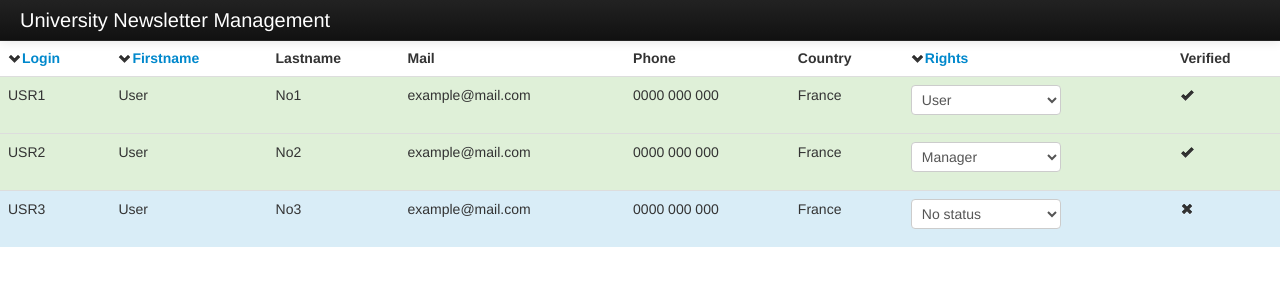
After one commit to djiworks/NR_newsletter, a PHP site: page /admin.php in a window 1280 px wide. The commit adds this page. Shown: the top 306 px of the page. Run offline with PHP 8.4, Linux system fonts and the light colour scheme.

Commit message:
creation page administration

```diff
--- /dev/null
+++ b/univnews/admin.php
@@ -0,0 +1,116 @@
+<!DOCTYPE html>
+<html>
+	<head>
+		<title>University Newsletter Management</title>
+		<meta name="viewport" content="width=device-width, initial-scale=1.0">
+		<!-- Bootstrap -->
+		<link href="./bootstrap/css/bootstrap.min.css" rel="stylesheet" media="screen">
+		<style type="text/css">
+			body {
+				padding-top: 40px;
+				padding-bottom: 40px;
+			}
+
+			.form-signin {
+				max-width: 300px;
+				margin: 100px auto 20px;
+			}
+			.form-signin .form-signin-heading,
+			.form-signin .checkbox {
+				margin-bottom: 10px;
+			}
+			.form-signin input[type="text"],
+			.form-signin input[type="password"] {
+				font-size: 16px;
+				height: auto;
+				margin-bottom: 15px;
+				padding: 7px 9px;
+			}
+		</style>
+	</head>
+	<body>
+		<div class="navbar navbar-inverse navbar-fixed-top">
+			<div class="navbar-inner">
+				<div class="container-fluid">
+					<button type="button" class="btn btn-navbar" data-toggle="collapse" data-target=".nav-collapse">
+						<span class="icon-bar"></span>
+						<span class="icon-bar"></span>
+						<span class="icon-bar"></span>
+					</button>
+					<a class="brand" href="index.php">University Newsletter Management</a>
+				</div>
+			</div>
+		</div>
+
+		<table class="table table-hover">
+    		<thead>
+	    		<tr>
+	    			<th><a><i class="icon-chevron-down"></i>Login</a></th>
+	    			<th><a><i class="icon-chevron-down"></i>Firstname</a></th>
+		    		<th>Lastname</th>
+		    		<th>Mail</th>
+		    		<th>Phone</th>
+		    		<th>Country</th>
+		    		<th><a><i class="icon-chevron-down"></i>Rights</a></th>
+		    		<th>Verified</th>
+	    		</tr>
+    		</thead>
+    		<tbody>
+    			<tr class="success">
+	    			<td>USR1</td>
+	    			<td>User</td>
+	    			<td>No1</td>
+	    			<td>example@mail.com</td>
+	    			<td>0000 000 000</td>
+	    			<td>France</td>
+	    			<td>
+					    <select name="Right" id="Right" class="input-medium">
+							<option value="NoRef">No status</option>
+							<option value="User" selected>User</option>
+							<option value="Manager">Manager</option>
+							<option value="Admin">Admin</option>
+						</select>
+	    			</td>
+	    			<td><i class="icon-ok"></i></td>
+	    		</tr>
+	    		<tr class="success">
+	    			<td>USR2</td>
+	    			<td>User</td>
+	    			<td>No2</td>
+	    			<td>example@mail.com</td>
+	    			<td>0000 000 000</td>
+	    			<td>France</td>
+	    			<td>
+			            <select name="Right" id="Right" class="input-medium">
+							<option value="NoRef">No status</option>
+							<option value="User">User</option>
+							<option value="Manager" selected>Manager</option>
+							<option value="Admin">Admin</option>
+						</select>
+	    			</td>
+	    			<td><i class="icon-ok"></i></td>
+	    		</tr>
+	    		<tr class="info">
+	    			<td>USR3</td>
+	    			<td>User</td>
+	    			<td>No3</td>
+	    			<td>example@mail.com</td>
+	    			<td>0000 000 000</td>
+	    			<td>France</td>
+	    			<td>
+						<select name="Right" id="Right" class="input-medium">
+							<option value="NoRef" selected>No status</option>
+							<option value="User">User</option>
+							<option value="Manager">Manager</option>
+							<option value="Admin">Admin</option>
+						</select>
+	    			</td>
+	    			<td><i class="icon-remove"></i></td>
+	    		</tr>
+    		</tbody>
+    	</table>
+
+		<script src="http://code.jquery.com/jquery.js"></script>
+		<script src="./bootstrap/js/bootstrap.min.js"></script>
+	</body>
+</html>
--- a/univnews/index.php
+++ b/univnews/index.php
@@ -49,19 +49,19 @@
 				    <li>University checked:</li>
 				    <li>
 				    	<label class="checkbox inline">
-				    		<input type="checkbox" id="inlineCheckbox1" value="option1">
+				    		<input type="checkbox" id="inlineCheckbox1" value="option1" checked>
 				    		<a href='#myModal' data-toggle='modal'>University 1</a>
 				    	</label>
 				    </li>
 				    <li>
 				    	<label class="checkbox inline">
-				    		<input type="checkbox" id="inlineCheckbox1" value="option1">
+				    		<input type="checkbox" id="inlineCheckbox1" value="option1" checked>
 				    		<a href='#myModal' data-toggle='modal'>University 1</a>
 				    	</label>
 			    	</li>
 				    <li>
 				    	<label class="checkbox inline">
-				    		<input type="checkbox" id="inlineCheckbox1" value="option1">
+				    		<input type="checkbox" id="inlineCheckbox1" value="option1" checked>
 				    		<a href='#myModal' data-toggle='modal'>University 1</a>
 				    	</label>
 			    	</li>
```
Also changed, not shown: univnews/login2.php (+94 -2 lines).
